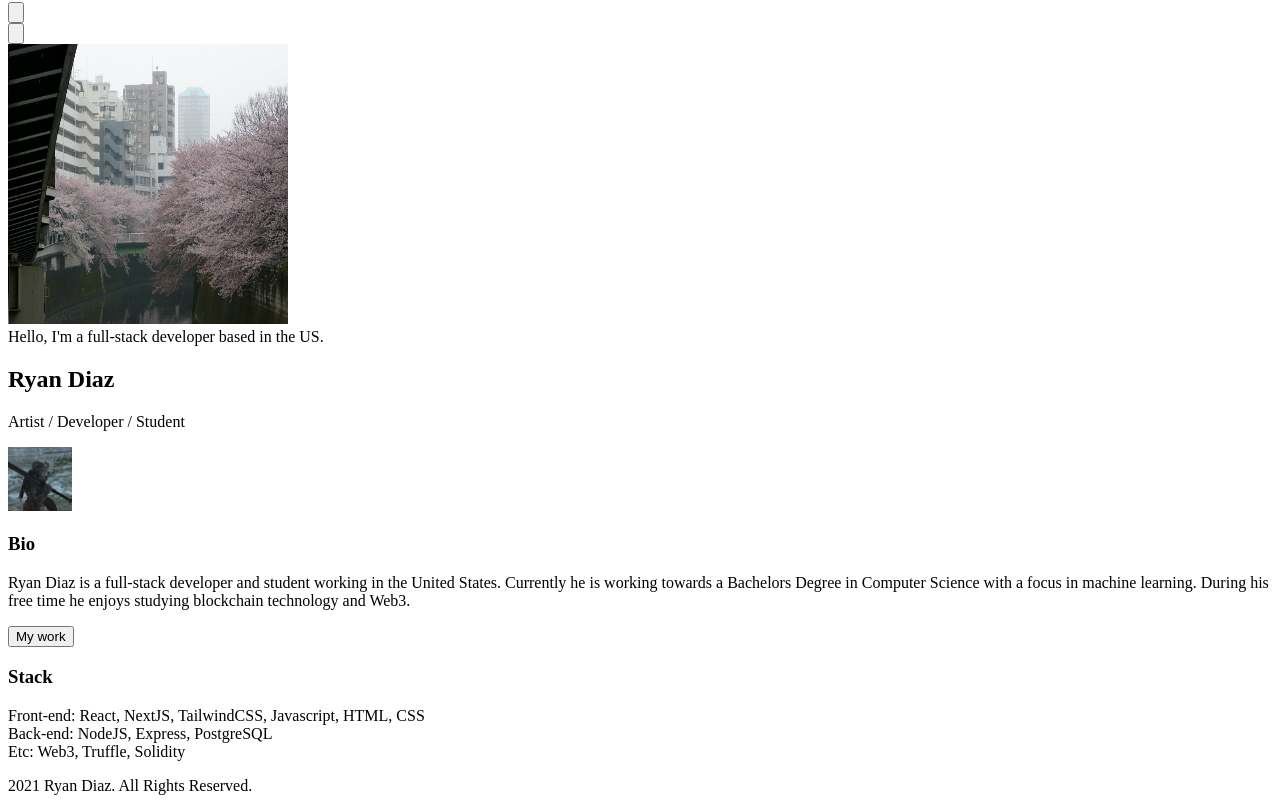
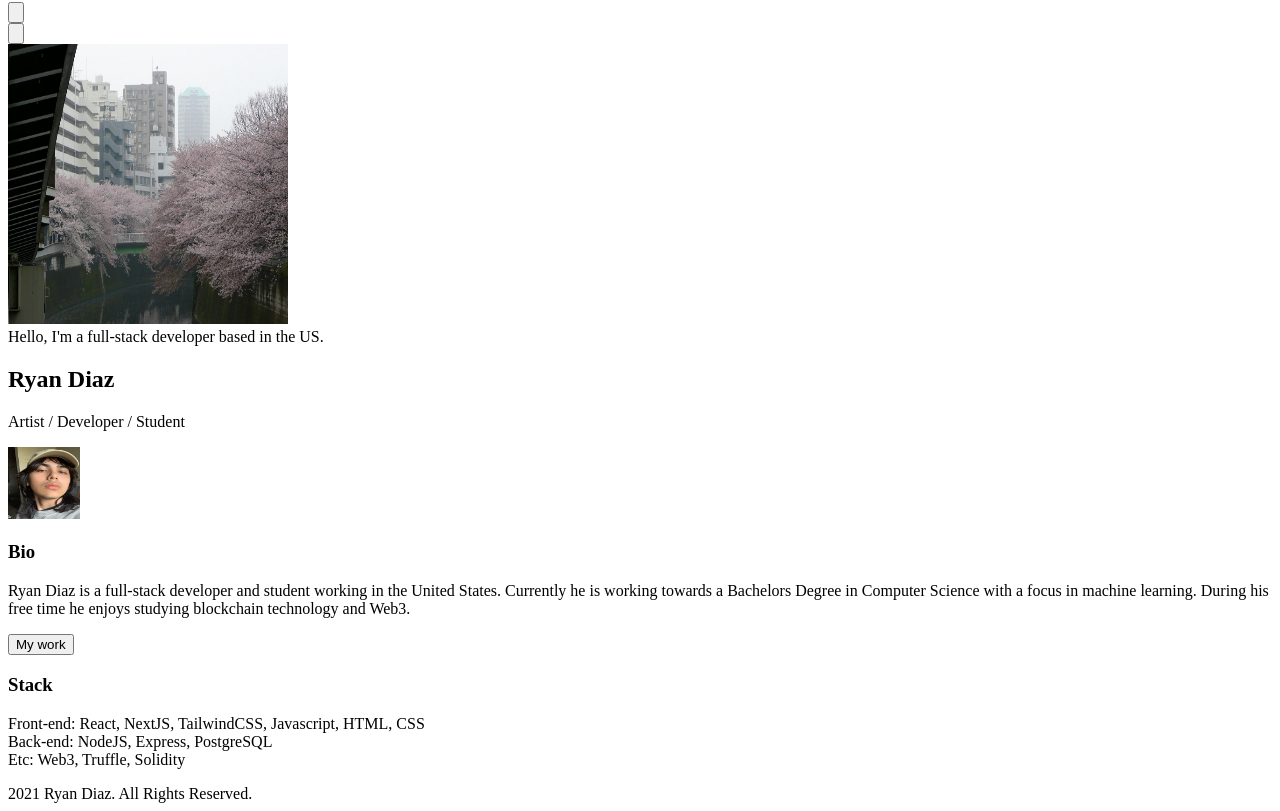
Before and after one commit to chronoshivt/next-portfolio, a Next.js app: page / in a window 1280 px wide. Shown: the part 1363-2174 px from the top of the page. Built offline with nearby package versions, Linux system fonts and the light colour scheme.

Commit message:
changed avi

```diff
--- a/pages/index.js
+++ b/pages/index.js
@@ -36,7 +36,7 @@ export default function Home() {
                 </p>
               </div>
               <div className="relative mt-8 h-auto w-auto">
-                  <Image className="rounded-full" src={avi} height={64} width={64} />
+                  <Image className="rounded-full" src={avi} height={72} width={72} />
               </div>
             </div>
             <div className="">
```
Also changed, not shown: public/avi.jpg.
